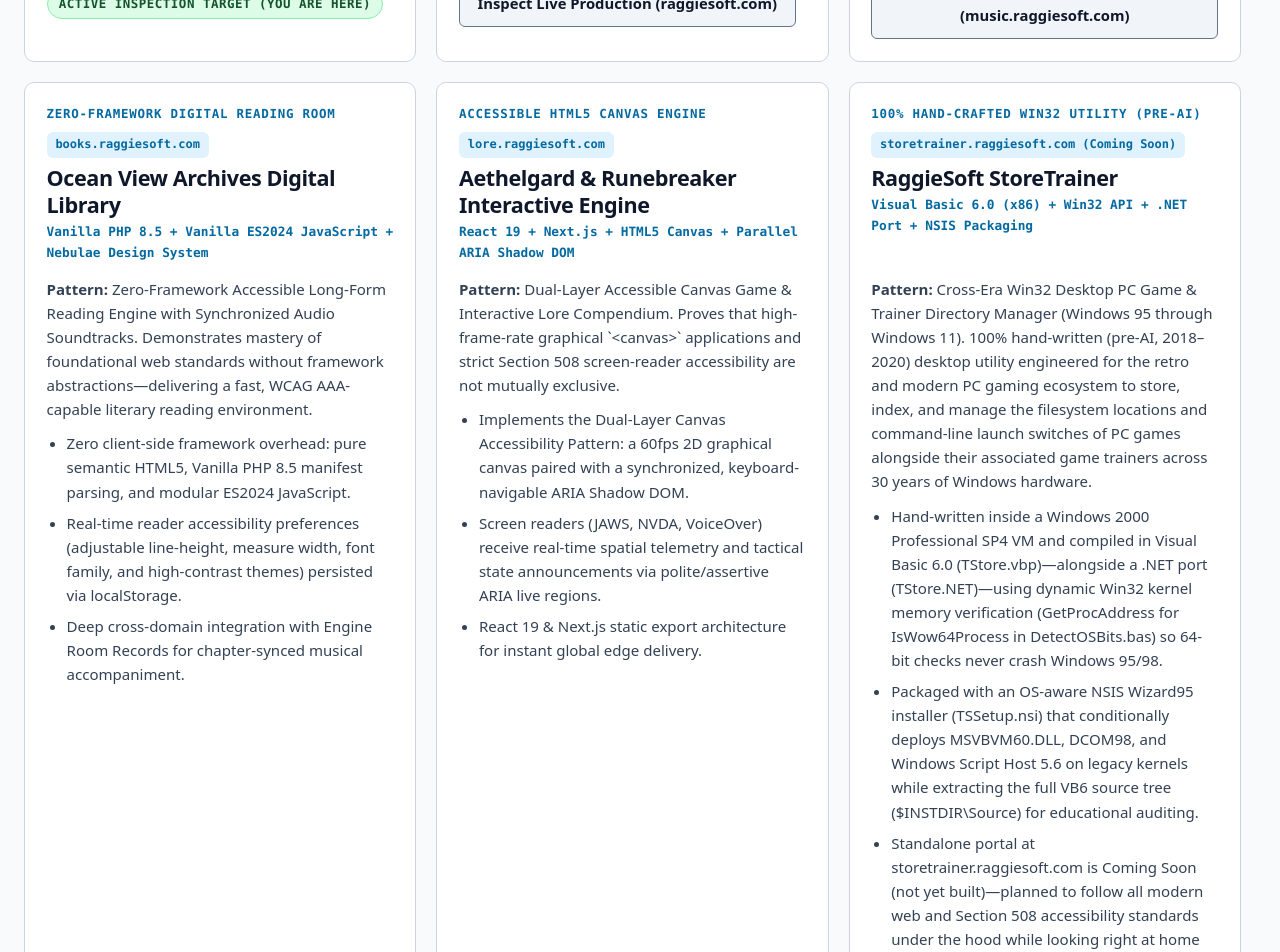
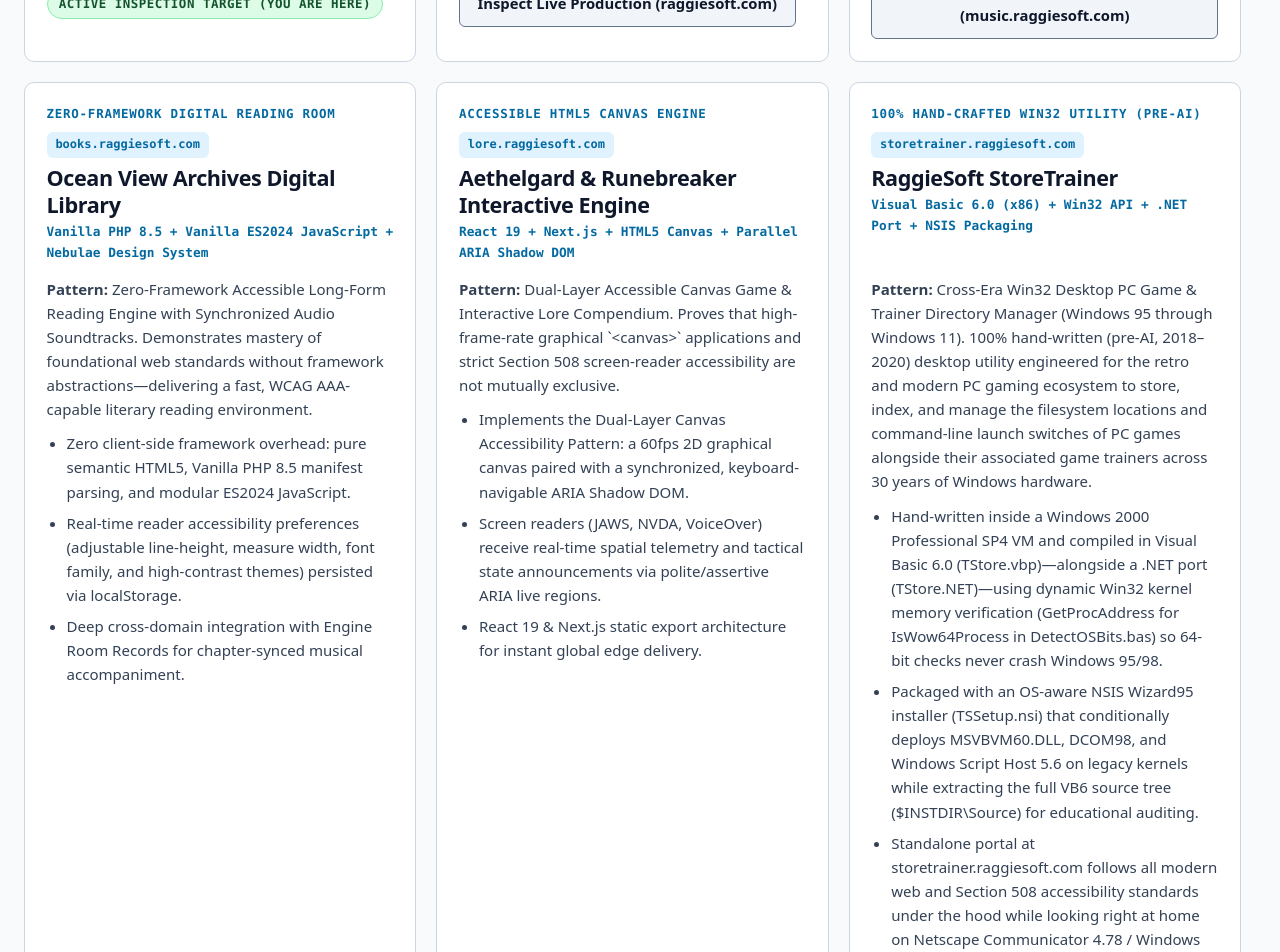
Before and after one commit to raggiesoft/raggiesoft-portfolio, an Angular app: page / in a window 1280 px wide. Shown: the part 2780-3732 px from the top of the page. Built offline with nearby package versions, Linux system fonts and the light colour scheme.

Commit message:
Execute 6-phase subdomain spin-off: stardust, engineroom, corporate, storetrainer, nebulae observatory, and slimmed raggiesoft-hub entrypoint

```diff
--- a/src/app/app.component.html
+++ b/src/app/app.component.html
@@ -640,10 +640,10 @@
     <!-- Mandatory Fictitious Persons & Entities Disclaimer per GEMINI.md -->
     <div class="disclaimer-box" role="note" aria-label="Fictitious Entities and Licensing Disclaimer">
       <p style="margin-block-end: 0.5rem;">
-        <strong>Licensing Notice:</strong> All application source code powering <code>michaelpragsdale.com</code> and the RaggieSoft engineering ecosystem is licensed under the <strong>MIT License</strong>. Creative narrative and musical works referenced in RaggieSoft Media case studies are licensed under <strong>CC BY-SA 4.0</strong> (alongside applicable DSP consumer licenses or direct commercial licenses cleared via <a href="https://raggiesoft.com/raggiesoft-media/licensing/commercial" target="_blank" rel="noopener">raggiesoft.com/raggiesoft-media/licensing/commercial</a>).
+        <strong>Licensing Notice:</strong> All application source code powering <code>michaelpragsdale.com</code> and the RaggieSoft engineering ecosystem is licensed under the <strong>MIT License</strong>. Creative narrative and musical works referenced in RaggieSoft Media case studies are licensed under <strong>CC BY-SA 4.0</strong> (alongside applicable DSP consumer licenses or direct commercial licenses cleared via <a href="https://corporate.raggiesoft.com/licensing/commercial" target="_blank" rel="noopener">corporate.raggiesoft.com/licensing/commercial</a>).
       </p>
       <p>
-        <strong>Fictitious Persons &amp; Entities Disclaimer:</strong> While all professional employment records, academic credentials, municipal/university achievements, and software architecture specifications on this page represent the factual career of <strong>Michael P. Ragsdale</strong>, all narrative characters, bands, biographies, universities (including Commonwealth Polytechnic Institute / CPI, The Forgers, and The Crucible), corporations (including OmniCorp, Apex Records, Prairie Coachworks, and Sainte-Claire), transit agencies (Blue Ridge Transit), in-universe legal filings, and events referenced within RaggieSoft Media entertainment properties (<code>raggiesoft.com</code>, <code>music.raggiesoft.com</code>, <code>books.raggiesoft.com</code>, <code>lore.raggiesoft.com</code>) are works of fiction. Any resemblance to actual persons (living or dead), businesses, institutions, or events is purely coincidental.
+        <strong>Fictitious Persons &amp; Entities Disclaimer:</strong> While all professional employment records, academic credentials, municipal/university achievements, and software architecture specifications on this page represent the factual career of <strong>Michael P. Ragsdale</strong>, all narrative characters, bands, biographies, universities (including Commonwealth Polytechnic Institute / CPI, The Forgers, and The Crucible), corporations (including OmniCorp, Apex Records, Prairie Coachworks, and Sainte-Claire), transit agencies (Blue Ridge Transit), in-universe legal filings, and events referenced within RaggieSoft entertainment properties (<code>raggiesoft.com</code>, <code>music.raggiesoft.com</code>, <code>books.raggiesoft.com</code>, <code>lore.raggiesoft.com</code>, <code>engineroom.raggiesoft.com</code>, <code>stardust.raggiesoft.com</code>) are works of fiction. Any resemblance to actual persons (living or dead), businesses, institutions, or events is purely coincidental.
       </p>
     </div>
 
--- a/src/app/data/portfolio.data.ts
+++ b/src/app/data/portfolio.data.ts
@@ -295,8 +295,8 @@
   {
     id: 'storetrainer',
     name: 'RaggieSoft StoreTrainer',
-    domain: 'storetrainer.raggiesoft.com (Coming Soon)',
-    url: 'https://raggiesoft.com/raggiesoft-media/projects/storetrainer',
+    domain: 'storetrainer.raggiesoft.com',
+    url: 'https://storetrainer.raggiesoft.com',
     categoryLabel: '100% Hand-Crafted Win32 Utility (Pre-AI)',
     primaryStack: 'Visual Basic 6.0 (x86) + Win32 API + .NET Port + NSIS Packaging',
     architecturalPattern: 'Cross-Era Win32 Desktop PC Game & Trainer Directory Manager (Windows 95 through Windows 11)',
@@ -305,11 +305,11 @@
     highlights: [
       'Hand-written inside a Windows 2000 Professional SP4 VM and compiled in Visual Basic 6.0 (TStore.vbp)—alongside a .NET port (TStore.NET)—using dynamic Win32 kernel memory verification (GetProcAddress for IsWow64Process in DetectOSBits.bas) so 64-bit checks never crash Windows 95/98.',
       'Packaged with an OS-aware NSIS Wizard95 installer (TSSetup.nsi) that conditionally deploys MSVBVM60.DLL, DCOM98, and Windows Script Host 5.6 on legacy kernels while extracting the full VB6 source tree ($INSTDIR\\Source) for educational auditing.',
-      'Standalone portal at storetrainer.raggiesoft.com is Coming Soon (not yet built)—planned to follow all modern web and Section 508 accessibility standards under the hood while looking right at home on Netscape Communicator 4.'
+      'Standalone portal at storetrainer.raggiesoft.com follows all modern web and Section 508 accessibility standards under the hood while looking right at home on Netscape Communicator 4.78 / Windows 98–2000.'
     ],
     tags: ['Visual Basic 6.0', 'Win32 API', 'TStore.NET', 'NSIS Installer', 'Win95–Win11 Compatibility', '100% Hand-Written (Zero AI)'],
     lenses: ['architecture', 'devops', 'data-etl'],
-    ctaLabel: 'View Current Archive on raggiesoft.com (storetrainer.raggiesoft.com Coming Soon)'
+    ctaLabel: 'Explore StoreTrainer Portal (storetrainer.raggiesoft.com)'
   }
 ] as const;
 
```
Also changed, not shown: 3 other files (tests, documents, lock files or other folders).
